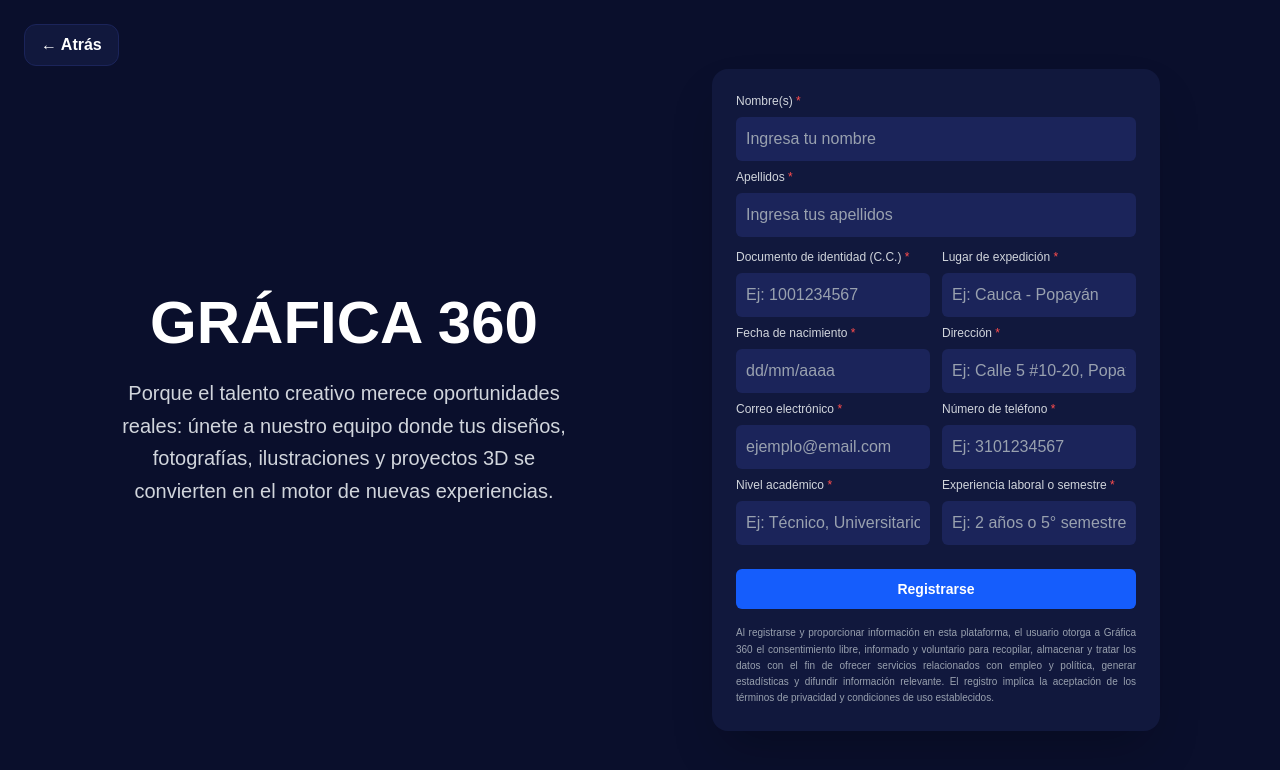
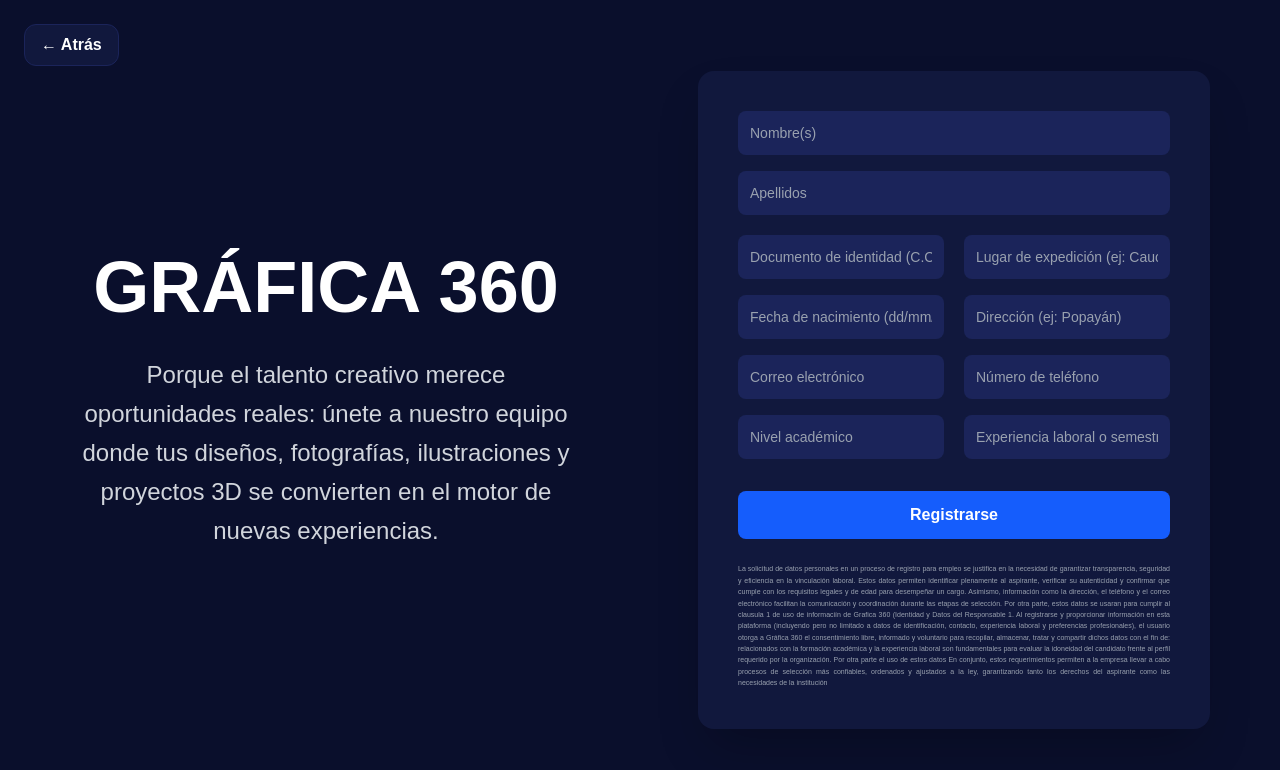
Before and after one commit to Felipejenoy/Gr-fica360, a Next.js app: page /register in a window 1280 px wide. Shown: the top 770 px of the page. Built offline with nearby package versions, Linux system fonts and the light colour scheme.

Commit message:
Se acomodo, tanto register, como login de nuevo, se puso texto pdf

```diff
--- a/src/app/register/page.jsx
+++ b/src/app/register/page.jsx
@@ -15,7 +15,7 @@ export default function RegisterPage() {
         ← Atrás
       </button>
 
-      <div className="w-full max-w-6xl grid grid-cols-1 md:grid-cols-2 items-center gap-8">
+      <div className="w-full max-w-7xl grid grid-cols-1 md:grid-cols-2 items-center gap-10">
         {/* Columna Izquierda */}
         <motion.div
           initial={{ opacity: 0, x: -50 }}
@@ -23,10 +23,10 @@ export default function RegisterPage() {
           transition={{ duration: 0.8 }}
           className="flex flex-col justify-center items-center text-center px-6"
         >
-          <h1 className="text-5xl md:text-6xl font-extrabold text-white mb-6">
+          <h1 className="text-6xl md:text-7xl font-extrabold text-white mb-8">
             GRÁFICA 360
           </h1>
-          <p className="text-lg md:text-xl text-gray-300 max-w-md leading-relaxed">
+          <p className="text-xl md:text-2xl text-gray-300 max-w-lg leading-relaxed">
             Porque el talento creativo merece oportunidades reales: únete a
             nuestro equipo donde tus diseños, fotografías, ilustraciones y
             proyectos 3D se convierten en el motor de nuevas experiencias.
@@ -38,118 +38,79 @@ export default function RegisterPage() {
           initial={{ opacity: 0, x: 50 }}
           animate={{ opacity: 1, x: 0 }}
           transition={{ duration: 0.5 }}
-          className="bg-[#11183D] rounded-2xl shadow-2xl p-5 md:p-6 flex flex-col w-full max-w-md mx-auto"
+          className="bg-[#11183D] rounded-2xl shadow-2xl p-8 md:p-10 flex flex-col w-full max-w-lg mx-auto"
         >
           {/* Formulario */}
-          <form className="grid grid-cols-1 md:grid-cols-2 gap-3">
+          <form className="grid grid-cols-1 md:grid-cols-2 gap-5">
             {/* Campos que ocupan toda la fila */}
-            <div className="col-span-2 flex flex-col gap-2">
-              <label className="text-xs font-medium text-gray-300">
-                Nombre(s) <span className="text-[#FF4D4D]">*</span>
-              </label>
+            <div className="col-span-2 flex flex-col gap-4">
               <input
                 type="text"
-                placeholder="Ingresa tu nombre"
+                placeholder="Nombre(s)"
                 required
-                className="bg-[#1B245A] p-2.5 rounded-md placeholder-gray-400 text-white focus:outline-none focus:ring-2 focus:ring-blue-500 w-full"
+                className="bg-[#1B245A] p-3 rounded-lg text-sm placeholder-gray-400 placeholder:font-light text-white focus:outline-none focus:ring-2 focus:ring-blue-500 w-full"
               />
-
-              <label className="text-xs font-medium text-gray-300">
-                Apellidos <span className="text-[#FF4D4D]">*</span>
-              </label>
               <input
                 type="text"
-                placeholder="Ingresa tus apellidos"
+                placeholder="Apellidos"
                 required
-                className="bg-[#1B245A] p-2.5 rounded-md placeholder-gray-400 text-white focus:outline-none focus:ring-2 focus:ring-blue-500 w-full"
+                className="bg-[#1B245A] p-3 rounded-lg text-sm placeholder-gray-400 placeholder:font-light text-white focus:outline-none focus:ring-2 focus:ring-blue-500 w-full"
               />
             </div>
 
             {/* Columna Izquierda */}
-            <div className="flex flex-col gap-2">
-              <label className="text-xs font-medium text-gray-300">
-                Documento de identidad (C.C.){" "}
-                <span className="text-[#FF4D4D]">*</span>
-              </label>
+            <div className="flex flex-col gap-4">
               <input
                 type="text"
-                placeholder="Ej: 1001234567"
+                placeholder="Documento de identidad (C.C.)"
                 required
-                className="bg-[#1B245A] p-2.5 rounded-md placeholder-gray-400 text-white focus:outline-none focus:ring-2 focus:ring-blue-500"
+                className="bg-[#1B245A] p-3 rounded-lg text-sm placeholder-gray-400 placeholder:font-light text-white focus:outline-none focus:ring-2 focus:ring-blue-500"
               />
-
-              <label className="text-xs font-medium text-gray-300">
-                Fecha de nacimiento <span className="text-[#FF4D4D]">*</span>
-              </label>
               <input
                 type="text"
-                placeholder="dd/mm/aaaa"
+                placeholder="Fecha de nacimiento (dd/mm/aaaa)"
                 required
-                className="bg-[#1B245A] p-2.5 rounded-md placeholder-gray-400 text-white focus:outline-none focus:ring-2 focus:ring-blue-500"
+                className="bg-[#1B245A] p-3 rounded-lg text-sm placeholder-gray-400 placeholder:font-light text-white focus:outline-none focus:ring-2 focus:ring-blue-500"
               />
-
-              <label className="text-xs font-medium text-gray-300">
-                Correo electrónico <span className="text-[#FF4D4D]">*</span>
-              </label>
               <input
                 type="email"
-                placeholder="ejemplo@email.com"
+                placeholder="Correo electrónico"
                 required
-                className="bg-[#1B245A] p-2.5 rounded-md placeholder-gray-400 text-white focus:outline-none focus:ring-2 focus:ring-blue-500"
+                className="bg-[#1B245A] p-3 rounded-lg text-sm placeholder-gray-400 placeholder:font-light text-white focus:outline-none focus:ring-2 focus:ring-blue-500"
               />
-
-              <label className="text-xs font-medium text-gray-300">
-                Nivel académico <span className="text-[#FF4D4D]">*</span>
-              </label>
               <input
                 type="text"
-                placeholder="Ej: Técnico, Universitario, etc."
+                placeholder="Nivel académico"
                 required
-                className="bg-[#1B245A] p-2.5 rounded-md placeholder-gray-400 text-white focus:outline-none focus:ring-2 focus:ring-blue-500"
+                className="bg-[#1B245A] p-3 rounded-lg text-sm placeholder-gray-400 placeholder:font-light text-white focus:outline-none focus:ring-2 focus:ring-blue-500"
               />
             </div>
 
             {/* Columna Derecha */}
-            <div className="flex flex-col gap-2">
-              <label className="text-xs font-medium text-gray-300">
-                Lugar de expedición <span className="text-[#FF4D4D]">*</span>
-              </label>
+            <div className="flex flex-col gap-4">
               <input
                 type="text"
-                placeholder="Ej: Cauca - Popayán"
+                placeholder="Lugar de expedición (ej: Cauca - Popayán)"
                 required
-                className="bg-[#1B245A] p-2.5 rounded-md placeholder-gray-400 text-white focus:outline-none focus:ring-2 focus:ring-blue-500"
+                className="bg-[#1B245A] p-3 rounded-lg text-sm placeholder-gray-400 placeholder:font-light text-white focus:outline-none focus:ring-2 focus:ring-blue-500"
               />
-
-              <label className="text-xs font-medium text-gray-300">
-                Dirección <span className="text-[#FF4D4D]">*</span>
-              </label>
               <input
                 type="text"
-                placeholder="Ej: Calle 5 #10-20, Popayán"
+                placeholder="Dirección (ej: Popayán)"
                 required
-                className="bg-[#1B245A] p-2.5 rounded-md placeholder-gray-400 text-white focus:outline-none focus:ring-2 focus:ring-blue-500"
+                className="bg-[#1B245A] p-3 rounded-lg text-sm placeholder-gray-400 placeholder:font-light text-white focus:outline-none focus:ring-2 focus:ring-blue-500"
               />
-
-              <label className="text-xs font-medium text-gray-300">
-                Número de teléfono <span className="text-[#FF4D4D]">*</span>
-              </label>
               <input
                 type="text"
-                placeholder="Ej: 3101234567"
+                placeholder="Número de teléfono"
                 required
-                className="bg-[#1B245A] p-2.5 rounded-md placeholder-gray-400 text-white focus:outline-none focus:ring-2 focus:ring-blue-500"
+                className="bg-[#1B245A] p-3 rounded-lg text-sm placeholder-gray-400 placeholder:font-light text-white focus:outline-none focus:ring-2 focus:ring-blue-500"
               />
-
-              <label className="text-xs font-medium text-gray-300">
-                Experiencia laboral o semestre{" "}
-                <span className="text-[#FF4D4D]">*</span>
-              </label>
               <input
                 type="text"
-                placeholder="Ej: 2 años o 5° semestre"
+                placeholder="Experiencia laboral o semestre"
                 required
-                className="bg-[#1B245A] p-2.5 rounded-md placeholder-gray-400 text-white focus:outline-none focus:ring-2 focus:ring-blue-500"
+                className="bg-[#1B245A] p-3 rounded-lg text-sm placeholder-gray-400 placeholder:font-light text-white focus:outline-none focus:ring-2 focus:ring-blue-500"
               />
             </div>
           </form>
@@ -157,20 +118,24 @@ export default function RegisterPage() {
           {/* Botón de envío */}
           <button
             type="submit"
-            className="mt-6 bg-blue-600 hover:bg-blue-500 text-white py-2.5 rounded-md font-semibold text-sm transition"
+            className="mt-8 bg-blue-600 hover:bg-blue-500 text-white py-3 rounded-lg font-semibold transition"
           >
             Registrarse
           </button>
 
           {/* Texto legal */}
-          <p className="text-[10px] text-gray-400 text-justify mt-4 leading-relaxed">
-            Al registrarse y proporcionar información en esta plataforma, el
-            usuario otorga a Gráfica 360 el consentimiento libre, informado y
-            voluntario para recopilar, almacenar y tratar los datos con el fin
-            de ofrecer servicios relacionados con empleo y política, generar
-            estadísticas y difundir información relevante. El registro implica
-            la aceptación de los términos de privacidad y condiciones de uso
-            establecidos.
+          <p className="text-[7px] text-gray-400 text-justify mt-6 leading-relaxed">
+            La solicitud de datos personales en un proceso de registro para empleo se justifica en la necesidad de garantizar transparencia,
+            seguridad y eficiencia en la vinculación laboral. Estos datos permiten identificar plenamente al aspirante, verificar su autenticidad
+            y confirmar que cumple con los requisitos legales y de edad para desempeñar un cargo. Asimismo, información como la dirección,
+            el teléfono y el correo electrónico facilitan la comunicación y coordinación durante las etapas de selección. Por otra parte, estos
+            datos se usaran para cumplir al clausula 1 de uso de informaciín de Grafica 360 (Identidad y Datos del Responsable 1. Al registrarse
+            y proporcionar información en esta plataforma (incluyendo pero no limitado a datos de identificación, contacto, experiencia laboral
+            y preferencias profesionales), el usuario otorga a Gráfica 360 el consentimiento libre, informado y voluntario para recopilar, almacenar,
+            tratar y compartir dichos datos con el fin de: relacionados con la formación académica y la experiencia laboral son fundamentales para evaluar
+            la idoneidad del candidato frente al perfil requerido por la organización. Por otra parte el uso de estos datos En
+            conjunto, estos requerimientos permiten a la empresa llevar a cabo procesos de selección más confiables, ordenados y ajustados a
+            la ley, garantizando tanto los derechos del aspirante como las necesidades de la institución
           </p>
         </motion.div>
       </div>
```
